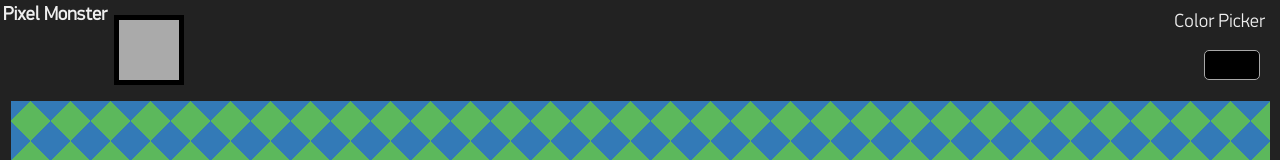
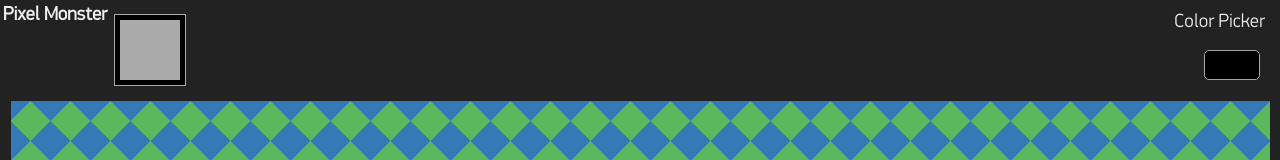
Before and after one commit to RealAdamSinger/pixel_monster, a plain HTML site: page index.html in a window 1280 px wide. Shown: the top 160 px of the page. Drawn offline with nearby package versions, Linux system fonts and the light colour scheme.

Commit message:
Update index.html

```diff
--- a/index.html
+++ b/index.html
@@ -20,8 +20,10 @@
 			<h1 id="project_title" style="color: #eee; display:inline-block; height:100%; padding:3px; vertical-align:middle; font-weight:bold;">
 				Pixel Monster
 				</h1>
-			<div style="border: 5px solid #000;display:inline-block;">
-				<div id="littleMonster" style="display:inline-block; height:60px; width:60px; vertical-align:middle;background:#aaa;">
+			<div style="border: 1px solid #aaa;display:inline-block;">
+				<div style="border: 5px solid #000;display:inline-block;">
+					<div id="littleMonster" style="display:inline-block; height:60px; width:60px; vertical-align:middle;background:#aaa;">
+					</div>
 				</div>
 			</div>
 			<div style="width:90%; height: 80px; position:absolute; color: #eee; text-align: right; right:10px; top:10px; padding-right:5px;">
```
